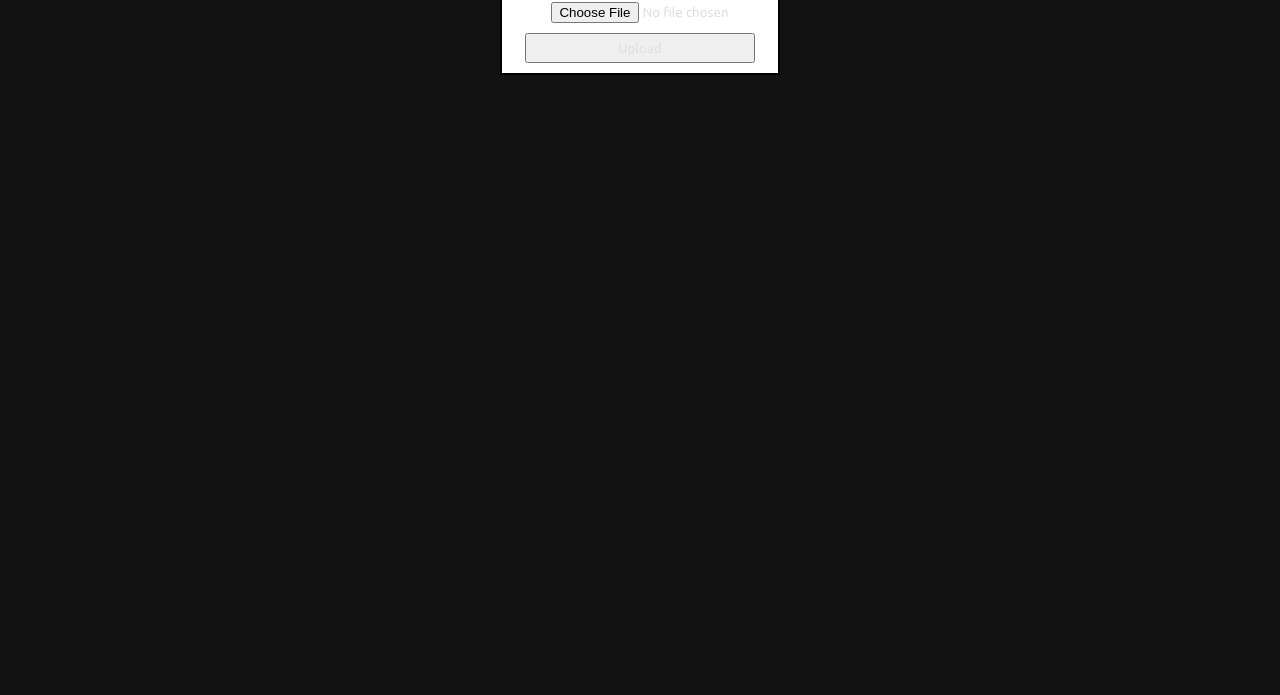
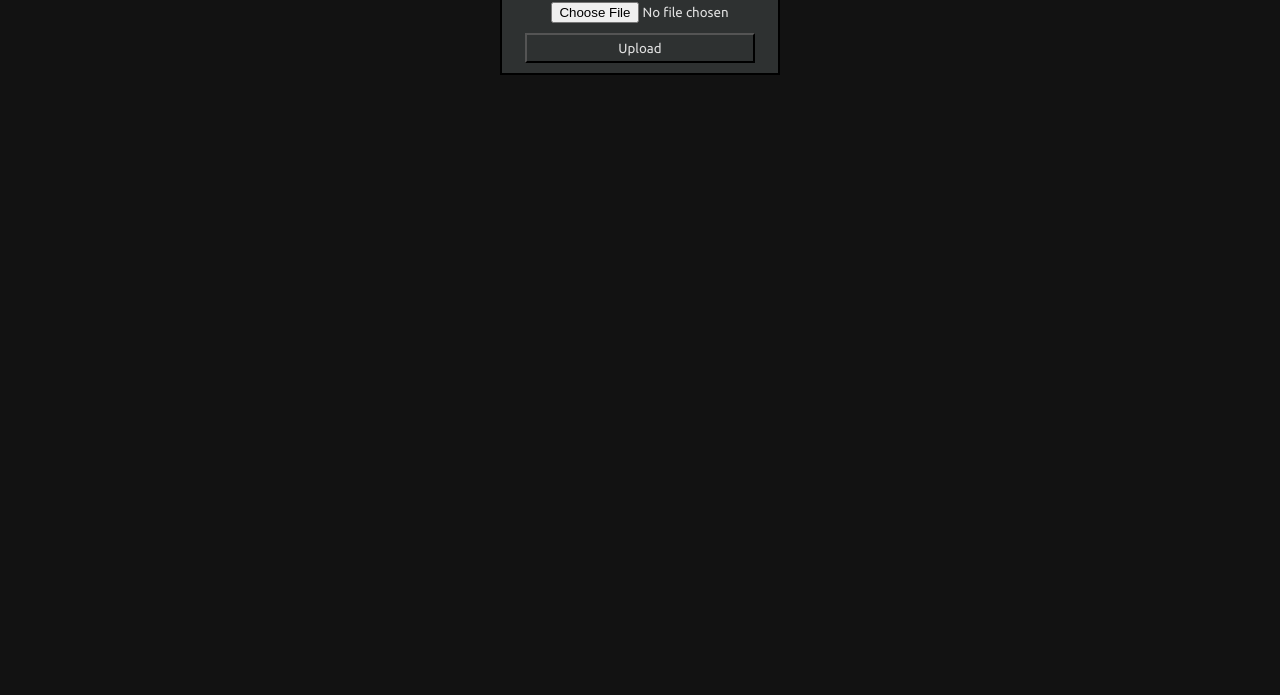
Before and after one commit to Theohaines/the-television-of-babel, a website: page client/upload.html in a window 1280 px wide. Shown: the part 105-800 px from the top of the page. Drawn offline with Linux system fonts and the light colour scheme.

Commit message:
Update upload.css

```diff
--- a/client/styles/upload.css
+++ b/client/styles/upload.css
@@ -8,7 +8,7 @@
 
 .FileUploadForm{
     text-align-last: center;
-    background-color: #fff;
+    background-color: #2e3131;
     padding: 10px;
     border: solid black 2px;
 }
@@ -22,4 +22,5 @@
 .FileUploadForm input[type="submit"]{
     width: 90%;
     height: 30px;
+    background-color: #2e3131;
 }
```
